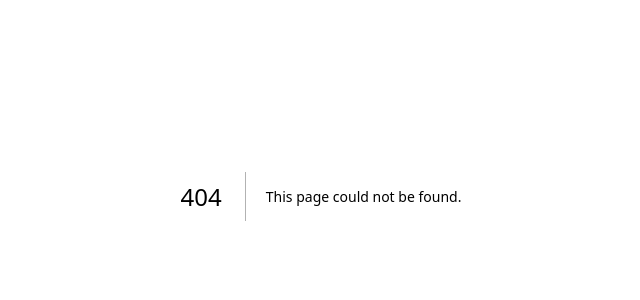
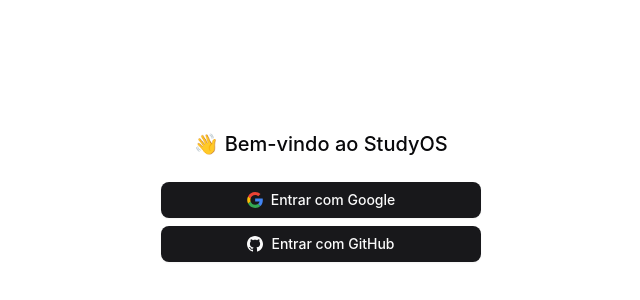
Before and after one commit to patricks-js/studa, a Next.js app: page /login in a window 1280 px wide. Before the commit this address had no page. Shown: the part 204-504 px from the top of the page, without its empty margins (319-959 px from the left). Built offline with nearby package versions, Linux system fonts and the light colour scheme.

Commit message:
feat: implement authentication layout and login page with Google and GitHub buttons

```diff
--- a/biome.json
+++ b/biome.json
@@ -36,6 +36,9 @@
       "correctness": {
         "useExhaustiveDependencies": "info"
       },
+      "a11y": {
+        "noSvgWithoutTitle": "off"
+      },
       "nursery": {
         "useSortedClasses": {
           "level": "warn",
--- a/package.json
+++ b/package.json
@@ -12,10 +12,12 @@
     "git:prepare": "lefthook install"
   },
   "dependencies": {
+    "@radix-ui/react-slot": "^1.2.0",
     "class-variance-authority": "^0.7.1",
     "clsx": "^2.1.1",
     "lucide-react": "^0.501.0",
     "next": "15.3.1",
+    "next-themes": "^0.4.6",
     "react": "^19.0.0",
     "react-dom": "^19.0.0",
     "tailwind-merge": "^3.2.0"
@@ -28,6 +30,7 @@
     "@types/react-dom": "^19",
     "lefthook": "^1.11.10",
     "tailwindcss": "^4",
+    "tw-animate-css": "^1.2.5",
     "typescript": "^5"
   }
 }
--- /dev/null
+++ b/src/app/(auth)/layout.tsx
@@ -0,0 +1,9 @@
+import type { PropsWithChildren } from "react";
+
+export default function AuthLayout({ children }: Readonly<PropsWithChildren>) {
+  return (
+    <main className="flex min-h-screen flex-col items-center justify-center px-4 py-20 sm:px-6 lg:px-8">
+      {children}
+    </main>
+  );
+}
--- /dev/null
+++ b/src/app/(auth)/login/page.tsx
@@ -0,0 +1,22 @@
+import { Icons } from "@/components/icons";
+import { Button } from "@/components/ui/button";
+
+export default function LoginPage() {
+  return (
+    <div className="flex w-full max-w-xs flex-col gap-6">
+      <h3 className="text-center font-medium text-xl">
+        👋 Bem-vindo ao StudyOS
+      </h3>
+      <div className="flex flex-col gap-2">
+        <Button className="w-full">
+          <Icons.google className="size-4" />
+          Entrar com Google
+        </Button>
+        <Button className="w-full">
+          <Icons.github className="size-4" />
+          Entrar com GitHub
+        </Button>
+      </div>
+    </div>
+  );
+}
--- a/src/app/layout.tsx
+++ b/src/app/layout.tsx
@@ -1,4 +1,5 @@
 import { cn } from "@/lib/utils";
+import { Providers } from "@/providers";
 import type { Metadata } from "next";
 import { Geist, Geist_Mono } from "next/font/google";
 import type { PropsWithChildren } from "react";
@@ -32,7 +33,7 @@
           geistMono.variable,
         )}
       >
-        {children}
+        <Providers>{children}</Providers>
       </body>
     </html>
   );
--- /dev/null
+++ b/src/components/icons/github.tsx
@@ -0,0 +1,20 @@
+import type { IconProps } from ".";
+
+export const GitHub = (props: IconProps) => (
+  <svg
+    width="1em"
+    height="1em"
+    viewBox="0 0 1024 1024"
+    fill="none"
+    xmlns="http://www.w3.org/2000/svg"
+    {...props}
+  >
+    <path
+      fillRule="evenodd"
+      clipRule="evenodd"
+      d="M8 0C3.58 0 0 3.58 0 8C0 11.54 2.29 14.53 5.47 15.59C5.87 15.66 6.02 15.42 6.02 15.21C6.02 15.02 6.01 14.39 6.01 13.72C4 14.09 3.48 13.23 3.32 12.78C3.23 12.55 2.84 11.84 2.5 11.65C2.22 11.5 1.82 11.13 2.49 11.12C3.12 11.11 3.57 11.7 3.72 11.94C4.44 13.15 5.59 12.81 6.05 12.6C6.12 12.08 6.33 11.73 6.56 11.53C4.78 11.33 2.92 10.64 2.92 7.58C2.92 6.71 3.23 5.99 3.74 5.43C3.66 5.23 3.38 4.41 3.82 3.31C3.82 3.31 4.49 3.1 6.02 4.13C6.66 3.95 7.34 3.86 8.02 3.86C8.7 3.86 9.38 3.95 10.02 4.13C11.55 3.09 12.22 3.31 12.22 3.31C12.66 4.41 12.38 5.23 12.3 5.43C12.81 5.99 13.12 6.7 13.12 7.58C13.12 10.65 11.25 11.33 9.47 11.53C9.76 11.78 10.01 12.26 10.01 13.01C10.01 14.08 10 14.94 10 15.21C10 15.42 10.15 15.67 10.55 15.59C13.71 14.53 16 11.53 16 8C16 3.58 12.42 0 8 0Z"
+      transform="scale(64)"
+      fill="currentColor"
+    />
+  </svg>
+);
--- /dev/null
+++ b/src/components/icons/google.tsx
@@ -0,0 +1,29 @@
+import type { IconProps } from ".";
+
+export const Google = (props: IconProps) => (
+  <svg
+    width="1em"
+    height="1em"
+    viewBox="0 0 256 262"
+    xmlns="http://www.w3.org/2000/svg"
+    preserveAspectRatio="xMidYMid"
+    {...props}
+  >
+    <path
+      d="M255.878 133.451c0-10.734-.871-18.567-2.756-26.69H130.55v48.448h71.947c-1.45 12.04-9.283 30.172-26.69 42.356l-.244 1.622 38.755 30.023 2.685.268c24.659-22.774 38.875-56.282 38.875-96.027"
+      fill="#4285F4"
+    />
+    <path
+      d="M130.55 261.1c35.248 0 64.839-11.605 86.453-31.622l-41.196-31.913c-11.024 7.688-25.82 13.055-45.257 13.055-34.523 0-63.824-22.773-74.269-54.25l-1.531.13-40.298 31.187-.527 1.465C35.393 231.798 79.49 261.1 130.55 261.1"
+      fill="#34A853"
+    />
+    <path
+      d="M56.281 156.37c-2.756-8.123-4.351-16.827-4.351-25.82 0-8.994 1.595-17.697 4.206-25.82l-.073-1.73L15.26 71.312l-1.335.635C5.077 89.644 0 109.517 0 130.55s5.077 40.905 13.925 58.602l42.356-32.782"
+      fill="#FBBC05"
+    />
+    <path
+      d="M130.55 50.479c24.514 0 41.05 10.589 50.479 19.438l36.844-35.974C195.245 12.91 165.798 0 130.55 0 79.49 0 35.393 29.301 13.925 71.947l42.211 32.783c10.59-31.477 39.891-54.251 74.414-54.251"
+      fill="#EB4335"
+    />
+  </svg>
+);
--- /dev/null
+++ b/src/components/icons/index.tsx
@@ -0,0 +1,12 @@
+import { Loader2, type LucideProps } from "lucide-react";
+
+import { GitHub } from "./github";
+import { Google } from "./google";
+
+export type IconProps = LucideProps;
+
+export const Icons = {
+  github: GitHub,
+  google: Google,
+  loader: Loader2,
+};
--- /dev/null
+++ b/src/components/ui/button.tsx
@@ -0,0 +1,59 @@
+import type * as React from "react";
+import { Slot } from "@radix-ui/react-slot";
+import { cva, type VariantProps } from "class-variance-authority";
+
+import { cn } from "@/lib/utils";
+
+const buttonVariants = cva(
+  "inline-flex shrink-0 items-center justify-center gap-2 whitespace-nowrap rounded-md font-medium text-sm outline-none transition-all focus-visible:border-ring focus-visible:ring-[3px] focus-visible:ring-ring/50 disabled:pointer-events-none disabled:opacity-50 aria-invalid:border-destructive aria-invalid:ring-destructive/20 dark:aria-invalid:ring-destructive/40 [&_svg:not([class*='size-'])]:size-4 [&_svg]:pointer-events-none [&_svg]:shrink-0",
+  {
+    variants: {
+      variant: {
+        default:
+          "bg-primary text-primary-foreground shadow-xs hover:bg-primary/90",
+        destructive:
+          "bg-destructive text-white shadow-xs hover:bg-destructive/90 focus-visible:ring-destructive/20 dark:bg-destructive/60 dark:focus-visible:ring-destructive/40",
+        outline:
+          "border bg-background shadow-xs hover:bg-accent hover:text-accent-foreground dark:border-input dark:bg-input/30 dark:hover:bg-input/50",
+        secondary:
+          "bg-secondary text-secondary-foreground shadow-xs hover:bg-secondary/80",
+        ghost:
+          "hover:bg-accent hover:text-accent-foreground dark:hover:bg-accent/50",
+        link: "text-primary underline-offset-4 hover:underline",
+      },
+      size: {
+        default: "h-9 px-4 py-2 has-[>svg]:px-3",
+        sm: "h-8 gap-1.5 rounded-md px-3 has-[>svg]:px-2.5",
+        lg: "h-10 rounded-md px-6 has-[>svg]:px-4",
+        icon: "size-9",
+      },
+    },
+    defaultVariants: {
+      variant: "default",
+      size: "default",
+    },
+  },
+);
+
+function Button({
+  className,
+  variant,
+  size,
+  asChild = false,
+  ...props
+}: React.ComponentProps<"button"> &
+  VariantProps<typeof buttonVariants> & {
+    asChild?: boolean;
+  }) {
+  const Comp = asChild ? Slot : "button";
+
+  return (
+    <Comp
+      data-slot="button"
+      className={cn(buttonVariants({ variant, size, className }))}
+      {...props}
+    />
+  );
+}
+
+export { Button, buttonVariants };
--- /dev/null
+++ b/src/providers/index.tsx
@@ -0,0 +1,14 @@
+import type { PropsWithChildren } from "react";
+import { ThemeProvider } from "./theme-provider";
+
+export function Providers({ children }: Readonly<PropsWithChildren>) {
+  return (
+    <ThemeProvider
+      attribute="class"
+      defaultTheme="system"
+      enableSystem
+    >
+      {children}
+    </ThemeProvider>
+  );
+}
--- /dev/null
+++ b/src/providers/theme-provider.tsx
@@ -0,0 +1,11 @@
+"use client";
+
+import { ThemeProvider as NextThemesProvider } from "next-themes";
+import type * as React from "react";
+
+export function ThemeProvider({
+  children,
+  ...props
+}: React.ComponentProps<typeof NextThemesProvider>) {
+  return <NextThemesProvider {...props}>{children}</NextThemesProvider>;
+}
```
Also changed, not shown: 1 other file (tests, documents, lock files or other folders).
